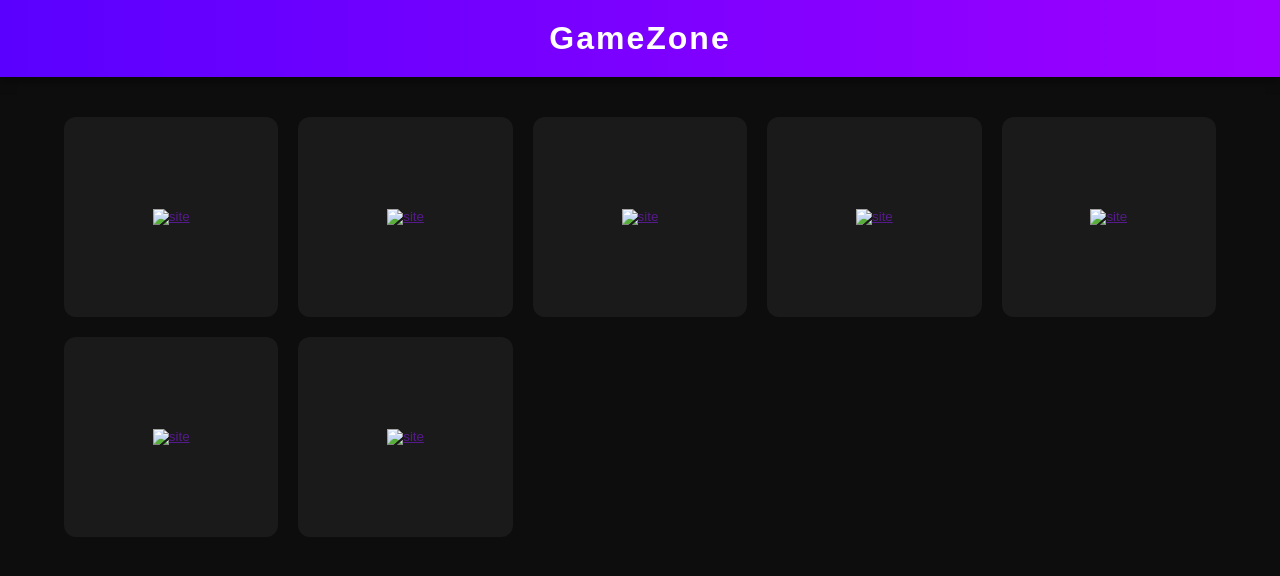
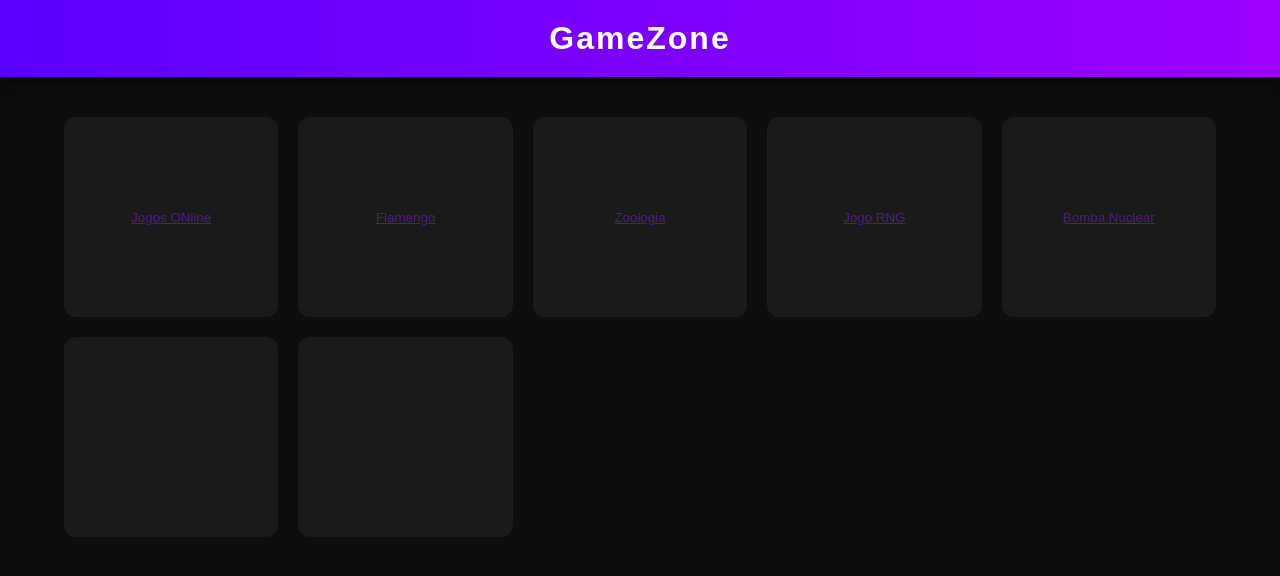
Before and after one commit to PHzin25/GameZone, a plain HTML site: page index.html in a window 1280 px wide. Drawn offline with Linux system fonts and the light colour scheme.

Commit message:
mudança5

```diff
--- a/index.html
+++ b/index.html
@@ -12,13 +12,13 @@
     </header>
 
 <div class="container">
-<button><a href=""><img src="" alt="site"></a></button>
-<button><a href=""><img src="" alt="site"></a></button>
-<button><a href=""><img src="" alt="site"></a></button>
-<button><a href=""><img src="" alt="site"></a></button>
-<button><a href=""><img src="" alt="site"></a></button>
-<button><a href=""><img src="" alt="site"></a></button>
-<button><a href=""><img src="" alt="site"></a></button>
+<button><a href="">Jogos ONline</a></button>
+<button><a href="">Flamengo</a></button>
+<button><a href="">Zoologia</a></button>
+<button><a href="">Jogo RNG</a></button>
+<button><a href="">Bomba Nuclear</a></button>
+<button><a href=""></a></button>
+<button><a href=""></a></button>
 </div>
 </body>
 </html>
```
